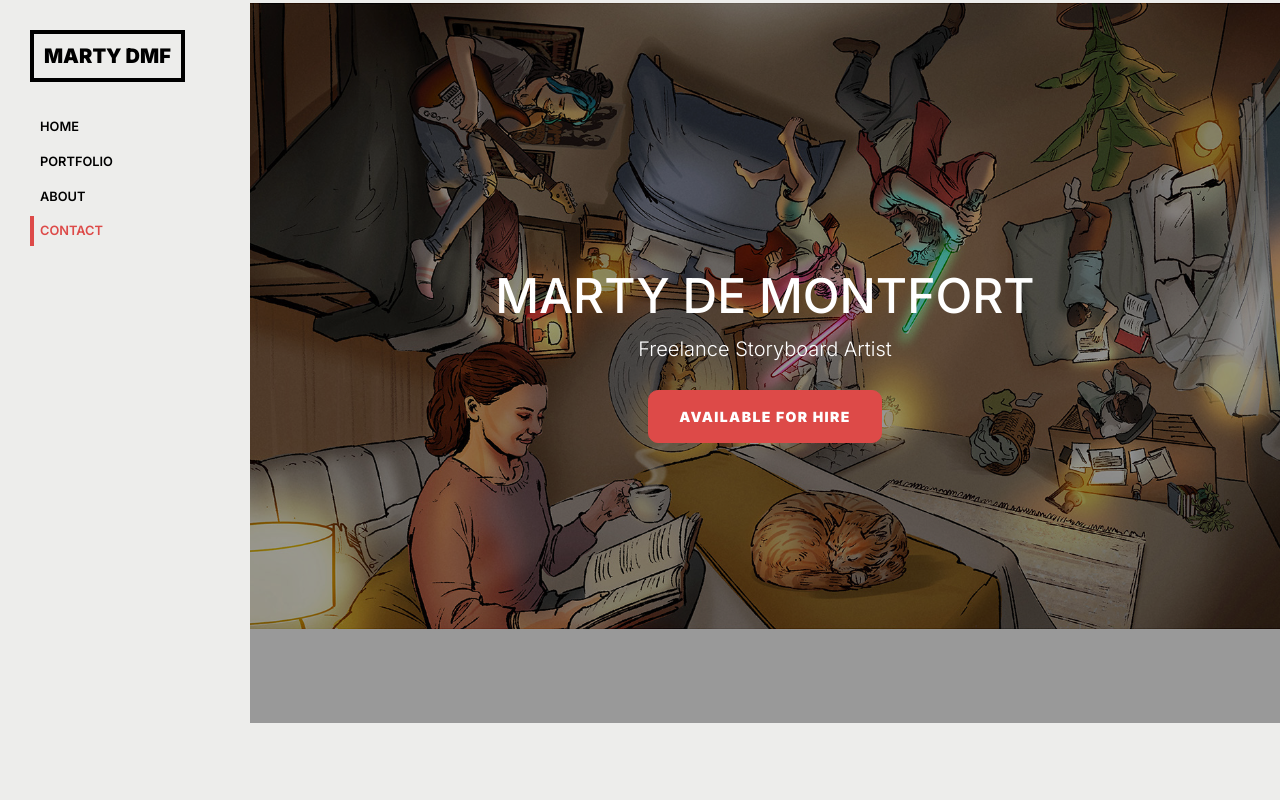
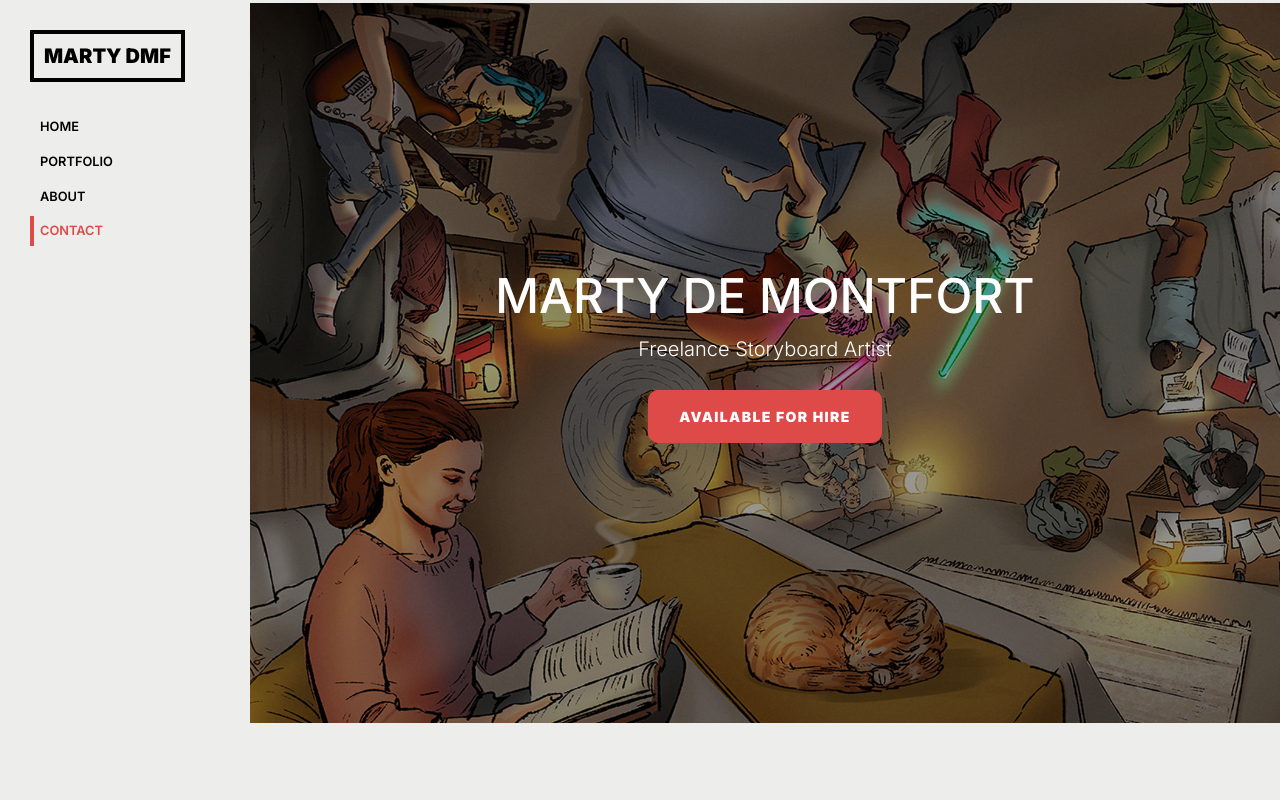
Before and after one commit to marty-dmf/marty-dmf.github.io, a plain HTML site: page index.html in a window 1280 px wide. Shown: the top 800 px of the page. Drawn offline with Linux system fonts and the light colour scheme; files whose address does not match are found by name.

Commit message:
Update index.html

```diff
--- a/index.html
+++ b/index.html
@@ -68,7 +68,7 @@
     </header>
     <main class="main-content">
 
-      <section class="site-section-hero bg-image mb-5" style="background-image: url('images/Snooze2SML_crop.jpg');"  data-stellar-background-ratio="0.5" id="section-home">
+      <section class="site-section-hero bg-image mb-5" style="background-image: url('images/splashcrop.jpg');"  data-stellar-background-ratio="0.5" id="section-home">
         <div class="row justify-content-center align-items-center">
           <div class="col-md-7 text-center">
             <h1 class=" heading text-uppercase text-white" data-aos="fade-up">Marty de Montfort</h1>
```
